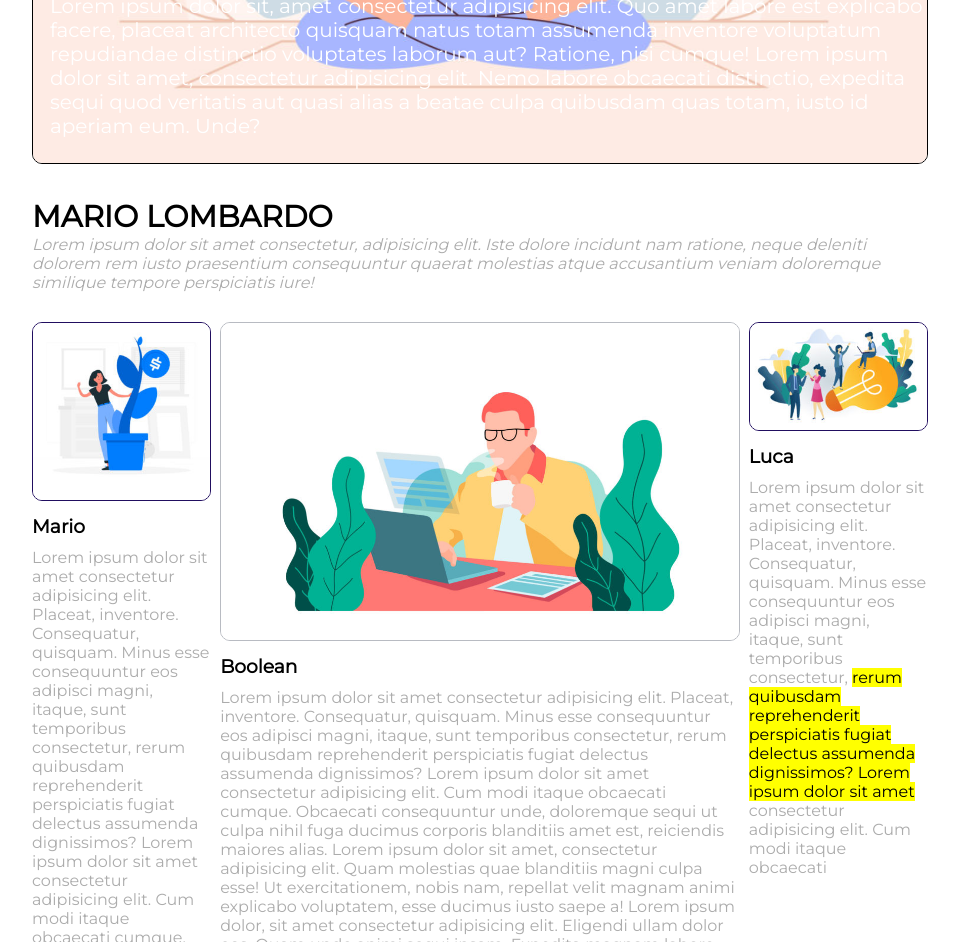
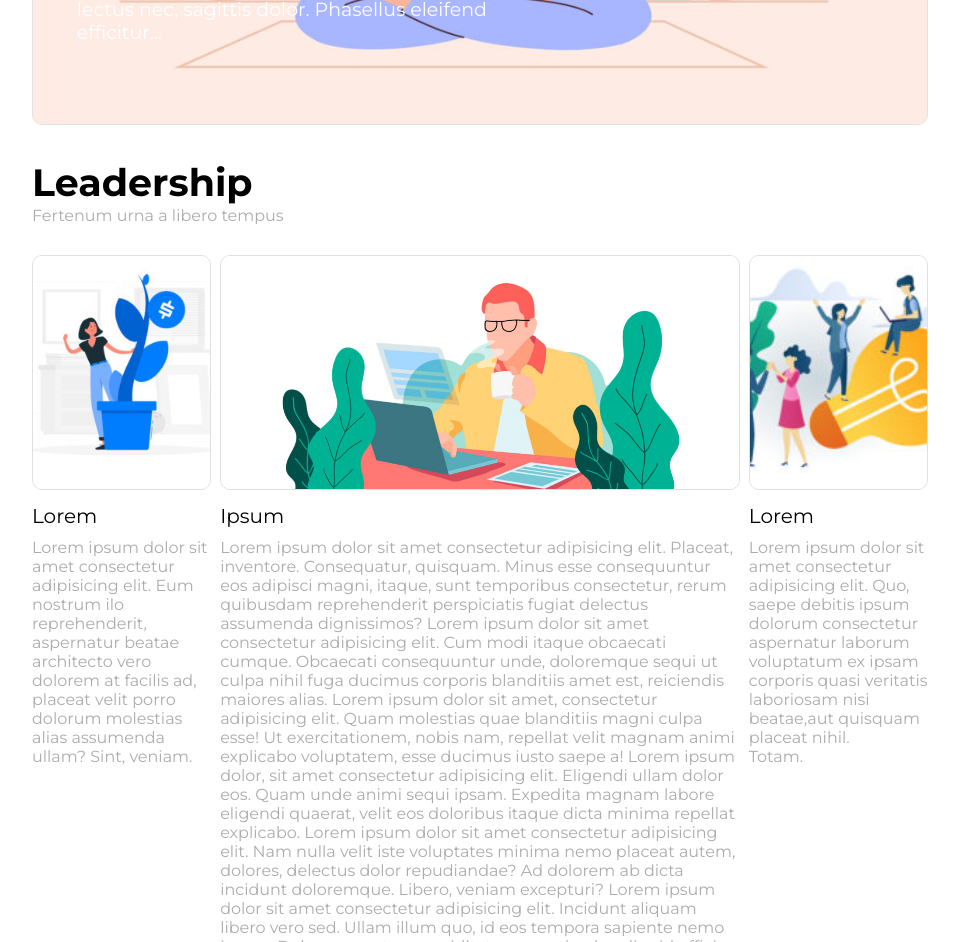
Before and after one commit to Intrusion0/htmlcss-wp, a plain HTML site: page index.html in a window 1280 px wide. Shown: the part 633-1575 px from the top of the page, without its empty margins (160-1119 px from the left). Drawn offline with Linux system fonts and the light colour scheme.

Commit message:
migliorata la sintassi

```diff
--- a/css/style.css
+++ b/css/style.css
@@ -1,4 +1,5 @@
 @import url('https://fonts.googleapis.com/css2?family=Montserrat&display=swap');
+@import url('https://fonts.googleapis.com/css2?family=Montserrat:wght@700&display=swap');
 
 *{
     margin: 0;
@@ -15,34 +16,14 @@ body{
     margin: 0 auto;
 }
 
-h1{
-    font-size: 30px;
-}
-
 h2{
-    color: orange;
-    font-weight: bold;
-    margin-bottom: 10px;
-}
-
-em{
-    color: rgb(172, 172, 172);
-}
-
-h3{
-    text-align: left;
-    margin: 10px 0;
+    margin-bottom: 5px;
 }
 
 /* intestazione */
 header{
-    padding: 20px 20px;
+    padding: 20px 20px 20px 0;
     text-align: left;
-}
-
-#container_logo{
-    line-height: 20px;
-    vertical-align: middle;
 }
 
 #container_link{
@@ -51,6 +32,8 @@ header{
 
 #logo{
     height: 70px;
+    border-right: solid 2px #e0e0e0;
+    padding-right: 20px;
 }
 
 a{
@@ -61,10 +44,8 @@ a{
 }
 
 a:hover{
-    color: orange;
-    font-size: 40px;
+    color: black;
     text-decoration: underline;
-    text-decoration-color: white;
 }
 
 /* Prima parte */
@@ -75,16 +56,24 @@ a:hover{
 
 .container img{
     width: 100%;
-    border: solid 1px black;
+    height: 560px;
+    border: solid 1px #e2e2e2;
     border-radius: 10px;
+    object-fit: cover;
+}
+
+.container span{
+    font-size: 37px;
 }
 
 .text{
+    width: 55%;
     position: absolute;
-    bottom: 5%;
-    left: 2%;
+    bottom: 15%;
+    left: 5%;
     color: white;
-    font-size: 20px;
+    font-size: 19px;
+    text-align: start;
 }
 
 /* Seconda parte */
@@ -94,11 +83,25 @@ a:hover{
     text-align: left;
 }
 
+.container_2 h1{
+    font-size: 38px;
+}
+
 .container_2 .clearfix::after{
     /* debug */
     content: "";
     display: table;
     clear: both;
+}
+
+.text_riquadri{
+    text-align: left;
+}
+
+.text_riquadri span{
+    display: block;
+    margin: 10px 0;
+    font-size: 20px;
 }
 
 .riquadro_sopra{
@@ -114,9 +117,11 @@ a:hover{
 }
 
 .riquadro_laterale img{
-    border: solid 1px #210e60;
+    border: solid 1px #e0e0e0;
     border-radius: 10px;
     width: 100%;
+    height: 235px;
+    object-fit: cover;
 }
 
 .riquadro_centrale{
@@ -126,17 +131,19 @@ a:hover{
 }
 
 .riquadro_centrale img{
-    border: solid 1px #b8bbc2;
+    border: solid 1px #e0e0e0;
     border-radius: 10px;
     width: 100%;
+    height: 235px;
+    object-fit: cover;
 }
 
 /* footer */
 footer{
     /* debug */
-    margin: 10px 0;
+    margin: 15px 0;
     text-align: center;
-    font-size: large;
+    font-size: 13px;
 }
 
 #heart{
--- a/index.html
+++ b/index.html
@@ -15,9 +15,7 @@
     <!-- intestazione -->
     <header>
 
-        <menu>
-
-            <div id="container_logo">
+            <div>
 
                 <img id="logo" src="img/logo.png" alt="logo_azienda">
 
@@ -32,8 +30,6 @@
                 <a href="#">CONTACT</a>
             </nav>
 
-        </menu>
-
     </header>
 
     <!-- parte principale -->
@@ -46,9 +42,12 @@
 
             <div class="text">
 
-                <h2>PROVA PROVA PROVA</h2>
+                <span>
+                    Pretium ac placerat dui interdum nunc in eros urna morbi
+                </span>
+
                 <p>
-                    Lorem ipsum dolor sit, amet consectetur adipisicing elit. Quo amet labore est explicabo facere, placeat architecto quisquam natus totam assumenda inventore voluptatum repudiandae distinctio voluptates laborum aut? Ratione, nisi cumque! Lorem ipsum dolor sit amet, consectetur adipisicing elit. Nemo labore obcaecati distinctio, expedita sequi quod veritatis aut quasi alias a beatae culpa quibusdam quas totam, iusto id aperiam eum. Unde?
+                    Lorem ipsum dolor sit, amet consectetur adipisicing elit. Ut viverra nisl ruturm, pretium lectus nec, sagittis dolor. Phasellus eleifend efficitur...
                 </p>
 
             </div>
@@ -62,11 +61,9 @@
 
                 <div class="riquadro_sopra">
 
-                    <h1>MARIO LOMBARDO</h1>
+                    <h1>Leadership</h1>
                     <p>
-                        <em>
-                            Lorem ipsum dolor sit amet consectetur, adipisicing elit. Iste dolore incidunt nam ratione, neque deleniti dolorem rem iusto praesentium consequuntur quaerat molestias atque accusantium veniam doloremque similique tempore perspiciatis iure!
-                        </em>
+                            Fertenum urna a libero tempus
                     </p>
 
                 </div>
@@ -75,11 +72,15 @@
 
                     <img src="img/img-1.jpg" alt="img_tech">
 
-                    <h3>Mario</h3>
+                        <div class="text_riquadri">
+
+                        <span>Lorem</span>
 
                         <p>
-                        Lorem ipsum dolor sit amet consectetur adipisicing elit. Placeat, inventore. Consequatur, quisquam. Minus esse consequuntur eos adipisci magni, itaque, sunt temporibus consectetur, rerum quibusdam reprehenderit perspiciatis fugiat delectus assumenda dignissimos? Lorem ipsum dolor sit amet consectetur adipisicing elit. Cum modi itaque obcaecati cumque. Obcaecati consequuntur unde, doloremque sequi ut culpa nihil fuga ducimus corporis blanditiis amet est, reiciendis maiores alias.
+                            Lorem ipsum dolor sit amet consectetur adipisicing elit. Eum nostrum ilo reprehenderit, aspernatur beatae architecto vero dolorem at facilis ad, placeat velit porro dolorum molestias alias assumenda ullam? Sint, veniam.
                         </p>
+
+                    </div>
 
                 </aside>
 
@@ -87,11 +88,15 @@
 
                     <img src="img/banner-2.jpg" alt="img_tech">
 
-                    <h3>Boolean</h3>
+                    <div class="text_riquadri">
+
+                        <span>Ipsum</span>
 
                         <p>
-                        Lorem ipsum dolor sit amet consectetur adipisicing elit. Placeat, inventore. Consequatur, quisquam. Minus esse consequuntur eos adipisci magni, itaque, sunt temporibus consectetur, rerum quibusdam reprehenderit perspiciatis fugiat delectus assumenda dignissimos? Lorem ipsum dolor sit amet consectetur adipisicing elit. Cum modi itaque obcaecati cumque. Obcaecati consequuntur unde, doloremque sequi ut culpa nihil fuga ducimus corporis blanditiis amet est, reiciendis maiores alias. Lorem ipsum dolor sit amet, consectetur adipisicing elit. Quam molestias quae blanditiis magni culpa esse! Ut exercitationem, nobis nam, repellat velit magnam animi explicabo voluptatem, esse ducimus iusto saepe a! Lorem ipsum dolor, sit amet consectetur adipisicing elit. Eligendi ullam dolor eos. Quam unde animi sequi ipsam. Expedita magnam labore eligendi quaerat, velit eos doloribus itaque dicta minima repellat explicabo.
+                            Lorem ipsum dolor sit amet consectetur adipisicing elit. Placeat, inventore. Consequatur, quisquam. Minus esse consequuntur eos adipisci magni, itaque, sunt temporibus consectetur, rerum quibusdam reprehenderit perspiciatis fugiat delectus assumenda dignissimos? Lorem ipsum dolor sit amet consectetur adipisicing elit. Cum modi itaque obcaecati cumque. Obcaecati consequuntur unde, doloremque sequi ut culpa nihil fuga ducimus corporis blanditiis amet est, reiciendis maiores alias. Lorem ipsum dolor sit amet, consectetur adipisicing elit. Quam molestias quae blanditiis magni culpa esse! Ut exercitationem, nobis nam, repellat velit magnam animi explicabo voluptatem, esse ducimus iusto saepe a! Lorem ipsum dolor, sit amet consectetur adipisicing elit. Eligendi ullam dolor eos. Quam unde animi sequi ipsam. Expedita magnam labore eligendi quaerat, velit eos doloribus itaque dicta minima repellat explicabo. Lorem ipsum dolor sit amet consectetur adipisicing elit. Nam nulla velit iste voluptates minima nemo placeat autem, dolores, delectus dolor repudiandae? Ad dolorem ab dicta incidunt doloremque. Libero, veniam excepturi? Lorem ipsum dolor sit amet consectetur adipisicing elit. Incidunt aliquam libero vero sed. Ullam illum quo, id eos tempora sapiente nemo ipsam. Dolorum sunt, ea cupiditate corrupti enim aliquid officia.
                         </p>
+
+                    </div>
 
                 </div>
 
@@ -99,11 +104,16 @@
 
                     <img src="img/img-3.jpg" alt="img_tech">
 
-                    <h3>Luca</h3>
+                    <div class="text_riquadri">
+
+                        <span>Lorem</span>
 
                         <p>
-                        Lorem ipsum dolor sit amet consectetur adipisicing elit. Placeat, inventore. Consequatur, quisquam. Minus esse consequuntur eos adipisci magni, itaque, sunt temporibus consectetur, <mark>rerum quibusdam reprehenderit perspiciatis fugiat delectus assumenda dignissimos? Lorem ipsum dolor sit amet</mark> consectetur adipisicing elit. Cum modi itaque obcaecati
+                            Lorem ipsum dolor sit amet consectetur adipisicing elit. Quo, saepe debitis ipsum dolorum consectetur aspernatur laborum voluptatum ex ipsam corporis quasi veritatis laboriosam nisi beatae,aut quisquam placeat nihil. <br>
+                            Totam.
                         </p>
+
+                    </div>
 
                 </aside>
 
@@ -117,7 +127,7 @@
     <!-- footer -->
     <footer>
 
-        <p>Realizzato da Mario Lombardo <span id="heart">&#10084;</span></p>
+        <h2>Realizzato da Mario Lombardo <span id="heart">&#10084;</span></h2>
 
     </footer>
 
```
Lines whose indentation alone changed are shown as unchanged.
